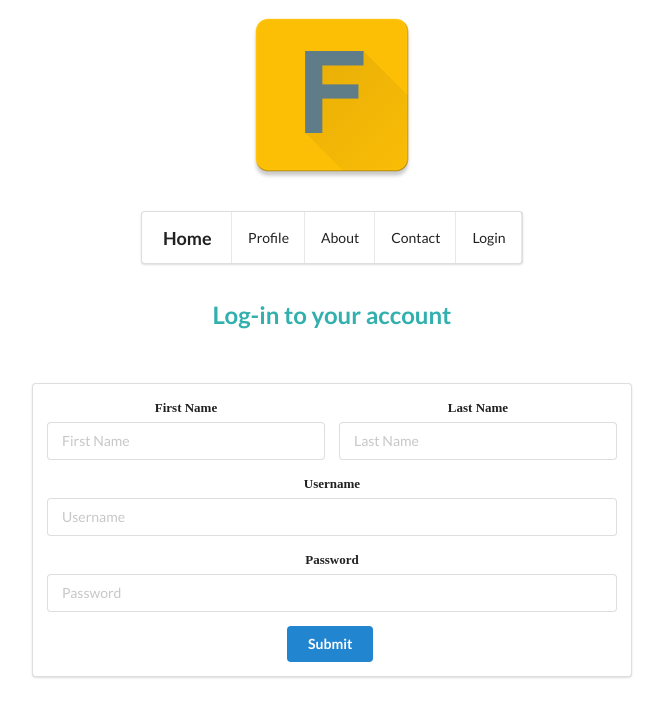
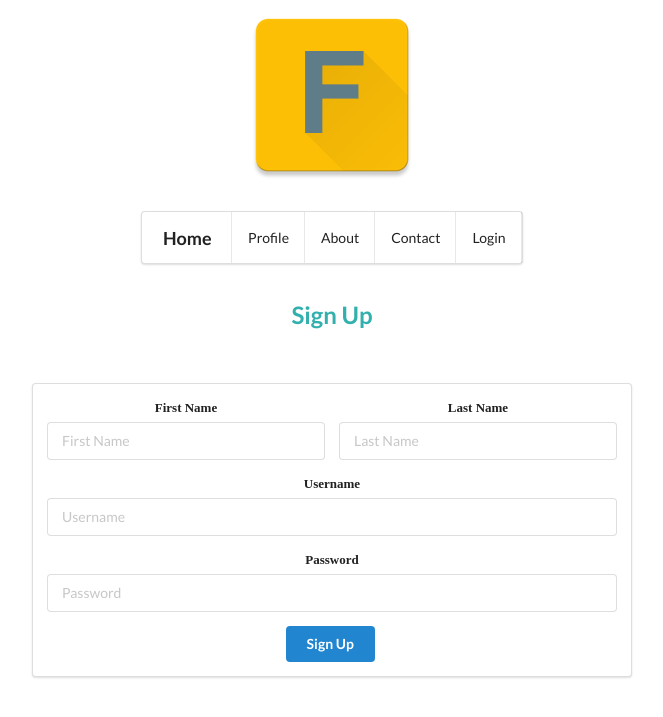
Before and after one commit to arunabhdas/froyo, a PHP site: page /signup.php in a window 1280 px wide. Shown: the part 33-750 px from the top of the page, without its empty margins (308-971 px from the left). Run offline with PHP 8.4, Linux system fonts and the light colour scheme; some libraries are stand-ins or nearby versions.

Commit message:
Formatting fixes

```diff
--- a/signup.php
+++ b/signup.php
@@ -5,11 +5,11 @@
   <div class="column">
     <h2 class="ui teal image header">
       <div class="content">
-        Log-in to your account
+        Sign Up
       </div>
     </h2>
     <!-- start of form -->
-    <div class="ui form segment">
+    <form class="ui form segment">
       <div class="two fields">
         <div class="field">
           <label>First Name</label>
@@ -28,8 +28,8 @@
           <label>Password</label>
           <input placeholder="Password" name="password" type="text" autocomplete="off">
       </div>
-      <button class="ui blue submit button">Submit</button>
-    </div>
+      <button class="ui blue submit button">Sign Up</button>
+    </form>
     <!-- end of form -->
     <!-- start of modal -->
     <div class="ui modal">
```
